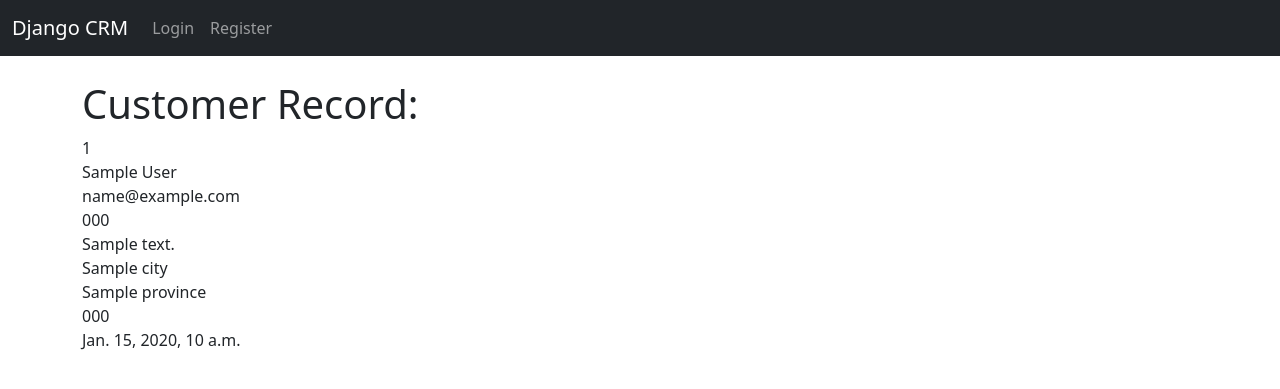
After one commit to AmberForrester/CRM-App, a Django app: template dcrm/website/templates/record.html in a window 1280 px wide. The commit adds this page. Shown: the top 389 px of the page. Run offline with Django 3.2, Linux system fonts and the light colour scheme; the template is opened without the code that fills it: most values are stand-ins (such as "Sample title", 1, 10 or a date in 2020).

Commit message:
Individual Records

```diff
--- a/dcrm/website/templates/home.html
+++ b/dcrm/website/templates/home.html
@@ -45,7 +45,7 @@
                 <td>{{ record.province }}</td>
                 <td>{{ record.postalcode }}</td>
                 <td>{{ record.created_at }}</td>
-                <td>{{ record.id }}</td>
+                <td><a href='{% url 'record' record.id %}'>{{ record.id }}</a></td> {% comment %} #89 - Add Link to ID to bring you to specific page with more information. {% endcomment %}
               </tr>
             {% endfor %}
 
@@ -59,6 +59,7 @@
 
     {% else %}
 
+    <div class='col-md-6 offset-md-3'>
     <h1> Login </h1>
     <br/>
     {% comment %} #31 - Create a form with a method that posts to the server when a user fills it out, and brings user back to home. {% endcomment %}
--- /dev/null
+++ b/dcrm/website/templates/record.html
@@ -0,0 +1,24 @@
+{% extends 'base.html' %} {% comment %} #88 - Extend styling  {% endcomment %}
+
+{% comment %} #87 - create a record template after specific record is pressed to view. {% endcomment %}
+
+{% comment %}  {% endcomment %}
+
+{% block content %}
+
+<h1> Customer Record: </h1>
+
+{% comment %} #91 - Bring customer specifc records on the page. {% endcomment %}
+{{ customer_record.id }} <br/>
+{{ customer_record.first_name }} {{ customer_record.last_name }}
+<br/>
+{{ customer_record.email }} <br/>
+{{ customer_record.phone }} <br/>
+{{ customer_record.address}} <br/>
+{{ customer_record.city }} <br/>
+{{ customer_record.province }} <br/>
+{{ customer_record.postalcode }} <br/>
+{{ customer_record.created_at }} <br/>
+
+
+{% endblock %}
--- a/dcrm/website/urls.py
+++ b/dcrm/website/urls.py
@@ -8,4 +8,5 @@ urlpatterns = [
     # path('login/', views.login_user, name='login'), #28 - login url to views.py if you want your own login page created.
     path('logout/', views.logout_user, name='logout'), #29 - logout url to views.py
     path('register/', views.register_user, name='register'), #43 - Register url
+    path('record/<int:pk>', views.customer_record, name='record'), #81 - New path for records by passing an integer as a primary key. For example: localhost:8000/record/2 and that 2 will represent the primary key that we will pass into the view, and take it to pump into the DB and have it return the record corresponding.
 ]
```
Also changed, not shown: dcrm/website/views.py (+11 -0 lines).
